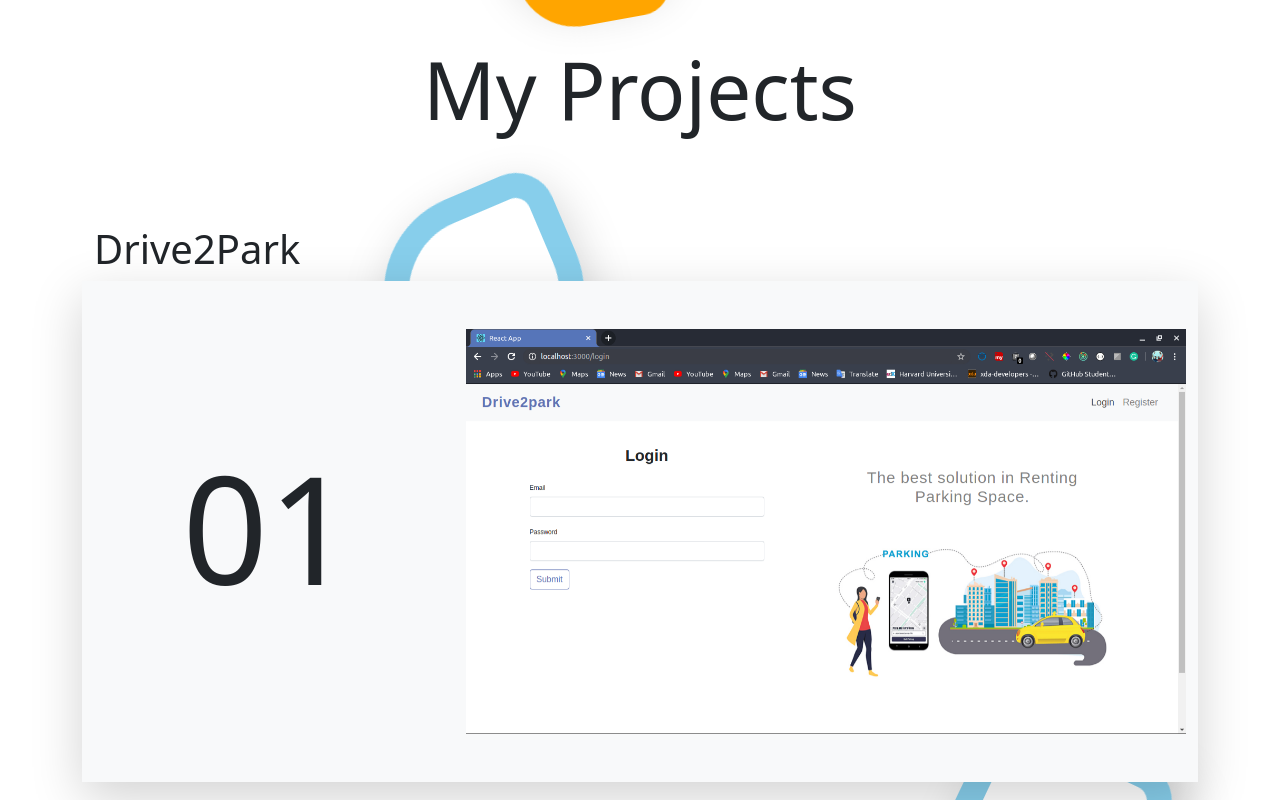
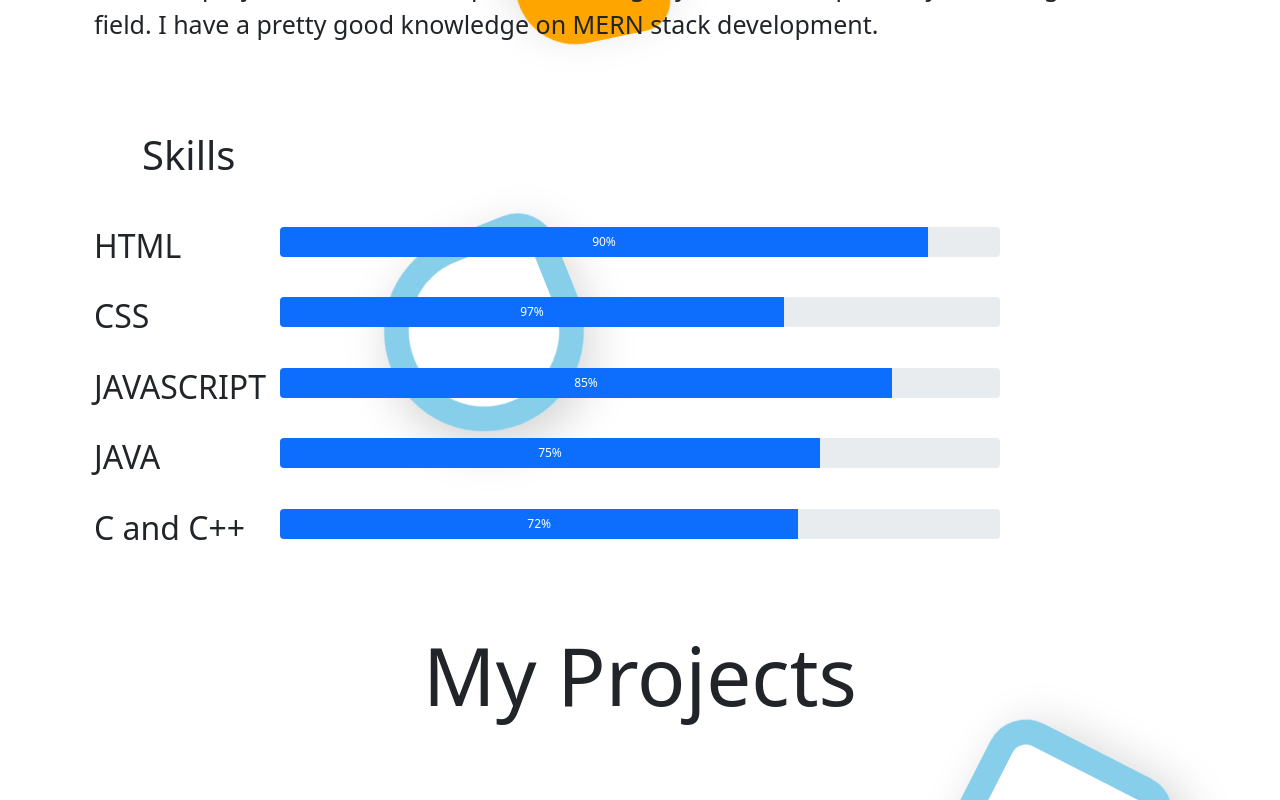
Before and after one commit to Mihir06121/Portfolio-v2, a React (Create React App) app: page / in a window 1280 px wide. Shown: the part 1040-1840 px from the top of the page. Built offline with nearby package versions, Linux system fonts and the light colour scheme; the HTML template or start-up script is replaced by a standard one.

Commit message:
Skills section added

```diff
--- a/src/components/Header.js
+++ b/src/components/Header.js
@@ -26,7 +26,7 @@ const NavBar = (props) => {
             <Collapse className="mr-0" isOpen={isOpen} navbar>
             <Nav className="rightNav ml-auto" navbar>
                 <NavItem>
-                <NavLink href="#about" onClick={toggle}>About</NavLink>
+                <NavLink href="#about" onClick={toggle}><h3>About</h3></NavLink>
                 </NavItem>
                 <NavItem>
                 <NavLink href="#projects" onClick={toggle}>Projects</NavLink>
--- a/src/components/pages/About.js
+++ b/src/components/pages/About.js
@@ -1,19 +1,78 @@
 import React from 'react';
+import AOS from 'aos'
 
 const About = () => {
+
+    AOS.init({
+        duration: '1200',
+    })
+
     return (
         <div id="about" className="pt-5">
         <section className="pt-5">
             <div className="container">
                 <h1 align="center">About Me</h1><br/>
-                <p style={{fontSize:"20px"}}>
+                <p style={{fontSize:"25px"}}>
                     Currently second year student pursuing my degree in BSc. IT.<br/><br/>
                     I like to flash custom roms and custom recovery on an Android Devices and also like to play with cubes.
                     <br/><br/>
                     I changed my focus to Web Development in my first year of college.
                     I am looking forward to do some projects that would help in enhancing my skills and expand my knowledge in this field.
                     I have a pretty good knowledge on MERN stack development.
-                </p>
+                </p><br/>
+                <div className="conatiner" data-aos="fade-up" data-aos-delay="200">
+                    <h1 className="m-5">Skills</h1>
+                    <div className="row" data-aos="fade-up" data-aos-delay="300">
+                        <div className="col-md-2">
+                            <h2>HTML</h2>
+                        </div>
+                        <div className="col-md-8">
+                            <div className="progress" style={{height:"30px"}}>
+                                <div className="progress-bar" style={{width:"90%",height:"30px"}}>90%</div>
+                            </div>
+                        </div>
+                    </div><br/>
+                    <div className="row" data-aos="fade-up" data-aos-delay="500">
+                        <div className="col-md-2">
+                            <h2>CSS</h2>
+                        </div>
+                        <div className="col-md-8">
+                            <div className="progress" style={{height:"30px"}}>
+                                <div className="progress-bar" style={{width:"70%",height:"30px"}}>97%</div>
+                            </div>
+                        </div>
+                    </div><br/>
+                    <div className="row" data-aos="fade-up" data-aos-delay="800">
+                        <div className="col-md-2">
+                            <h2>JAVASCRIPT</h2>
+                        </div>
+                        <div className="col-md-8">
+                            <div className="progress" style={{height:"30px"}}>
+                                <div className="progress-bar" style={{width:"85%",height:"30px"}}>85%</div>
+                            </div>
+                        </div>
+                    </div><br/>
+                    <div className="row" data-aos="fade-up" data-aos-delay="900">
+                        <div className="col-md-2">
+                            <h2>JAVA</h2>
+                        </div>
+                        <div className="col-md-8">
+                            <div className="progress" style={{height:"30px"}}>
+                                <div className="progress-bar" style={{width:"75%",height:"30px"}}>75%</div>
+                            </div>
+                        </div>
+                    </div><br/>
+                    <div className="row" data-aos="fade-up" data-aos-delay="1000">
+                        <div className="col-md-2">
+                            <h2>C and C++</h2>
+                        </div>
+                        <div className="col-md-8">
+                            <div className="progress" style={{height:"30px"}}>
+                                <div className="progress-bar" style={{width:"72%",height:"30px"}}>72%</div>
+                            </div>
+                        </div>
+                    </div>
+                </div>
             </div>
         </section>
         </div>
```
